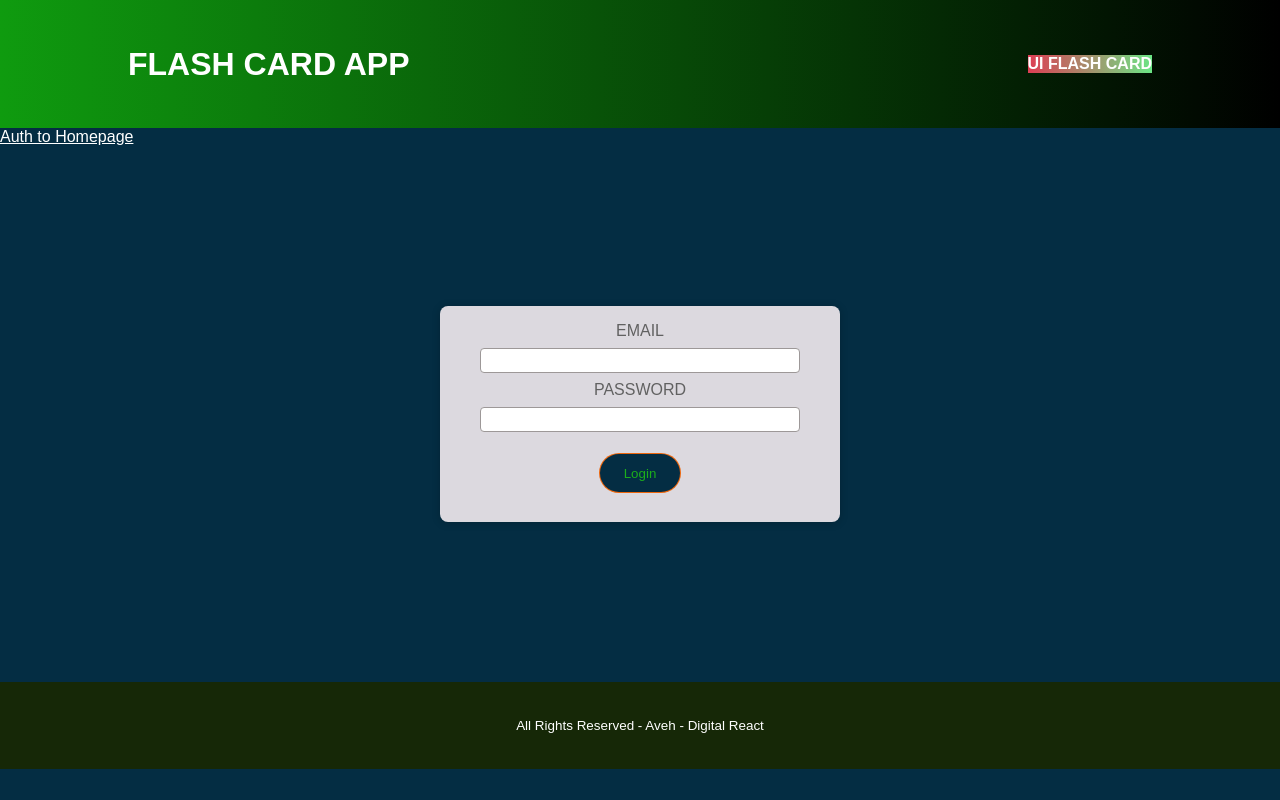
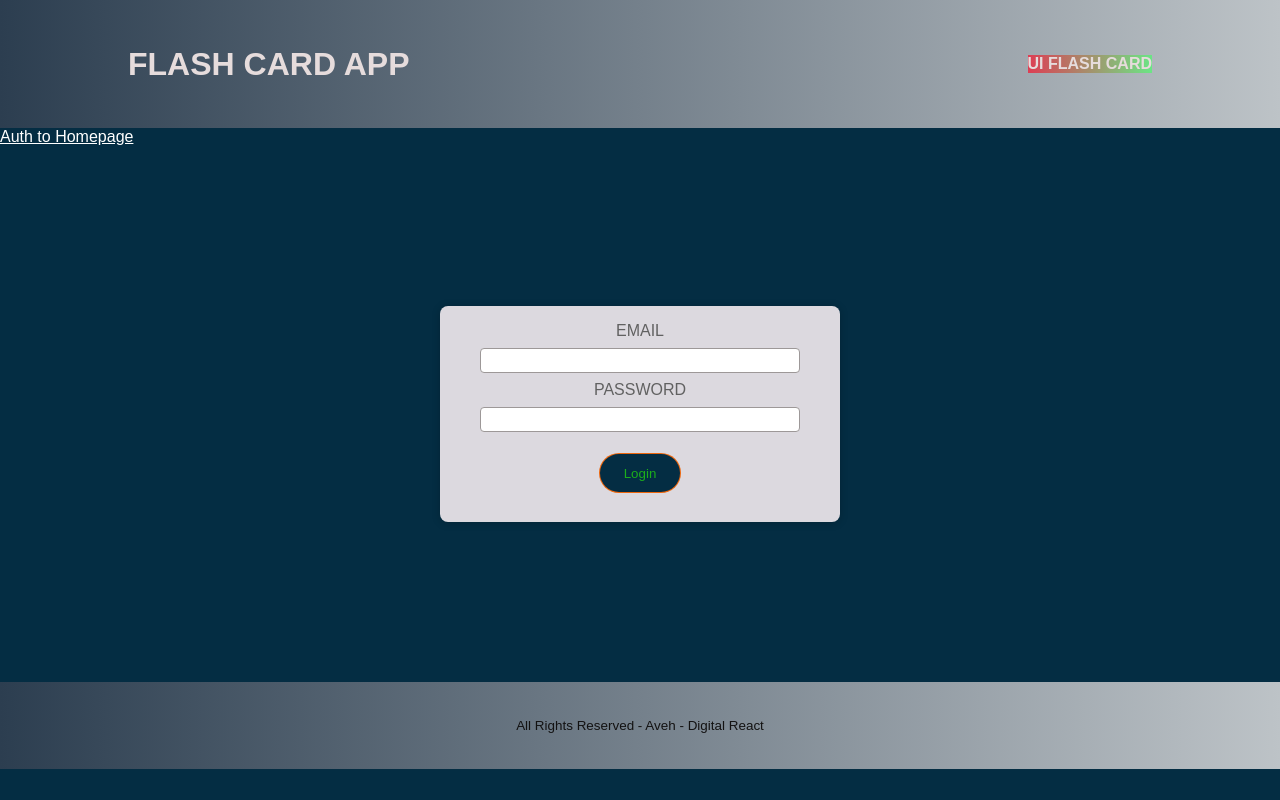
Before and after one commit to Av-code80/Flash-Card-App-React, a React (Create React App) app: page / in a window 1280 px wide. Built offline with nearby package versions, Linux system fonts and the light colour scheme.

Commit message:
DeletOptimisationCode

```diff
--- a/src/components/Details/Details.js
+++ b/src/components/Details/Details.js
@@ -59,8 +59,7 @@ const Details = (props) => {
       setEditCardStatus(true);
       setQuestionInput(currentQuestion);
       setAnswerInput(currentAnswer);
-      setCurrentCard(-1)
-     console.log(currentId, currentAnswer, currentQuestion);
+     //console.log(currentId, currentAnswer, currentQuestion, '***');
     }
 
   const handlerShowCard = (showId) => {
@@ -69,8 +68,9 @@ const Details = (props) => {
   };
 
       useEffect(() => {
-        const card = _.mapKeys(category["cards"], "id")[currentCardID]
-        setCurrentCard(card)
+        const card = _.mapKeys(category["cards"], "id")[currentCardID];
+        console.log(_.mapKeys(category["cards"], "id")[currentCardID]);
+        setCurrentCard(card);
       }, [category, currentCardID])
 
     const handlerOnSubmitCard = (event) => {
@@ -103,7 +103,7 @@ const Details = (props) => {
   if (!category.hasOwnProperty("name")) {
     return <div className={classes.categoryHasOwnProperty}>Loading...</div>;
   }
-  console.log(Object.hasOwnProperty(category, "name")); // writable
+  //console.log(Object.hasOwnProperty(category, "name")); // writable
 
   return (
     <>
--- a/src/components/Header/HeaderLogout.module.css
+++ b/src/components/Header/HeaderLogout.module.css
@@ -4,11 +4,10 @@
   display: flex;
   justify-content: space-between;
   align-items: center;
- background: #000000;  /* fallback for old browsers */
-background: -webkit-linear-gradient(to right, #0f9b0f, #000000);  /* Chrome 10-25, Safari 5.1-6 */
-background: linear-gradient(to right, #0f9b0f, #000000); /* W3C, IE 10+/ Edge, Firefox 16+, Chrome 26+, Opera 12+, Safari 7+ */
-
-  color: white;
+background: #bdc3c7;  /* fallback for old browsers */
+background: -webkit-linear-gradient(to right, #2c3e50, #bdc3c7);  /* Chrome 10-25, Safari 5.1-6 */
+background: linear-gradient(to right, #2c3e50, #bdc3c7); /* W3C, IE 10+/ Edge, Firefox 16+, Chrome 26+, Opera 12+, Safari 7+ */
+  color: rgb(230, 220, 220);
   padding: 0 10%;
 }
 
@@ -50,9 +49,17 @@ background: linear-gradient(to right, #0f9b0f, #000000); /* W3C, IE 10+/ Edge, F
   border-color: #e6a5c3;
 }
 
-.flashcardHeader{
+.flashcardHeader {
   font-weight: bolder;
-background: #dd3e54;  /* fallback for old browsers */
-background: -webkit-linear-gradient(to left, #6be585, #dd3e54);  /* Chrome 10-25, Safari 5.1-6 */
-background: linear-gradient(to left, #6be585, #dd3e54); /* W3C, IE 10+/ Edge, Firefox 16+, Chrome 26+, Opera 12+, Safari 7+ */
+  background: #dd3e54; /* fallback for old browsers */
+  background: -webkit-linear-gradient(
+    to left,
+    #6be585,
+    #dd3e54
+  ); /* Chrome 10-25, Safari 5.1-6 */
+  background: linear-gradient(
+    to left,
+    #6be585,
+    #dd3e54
+  ); /* W3C, IE 10+/ Edge, Firefox 16+, Chrome 26+, Opera 12+, Safari 7+ */
 }
--- a/src/components/footer/Footer.module.css
+++ b/src/components/footer/Footer.module.css
@@ -1,6 +1,8 @@
 .footerButton{
-  background-color:rgba(24, 40, 3, 0.92);
-  color: #ffffff;
+  background: #bdc3c7;  /* fallback for old browsers */
+background: -webkit-linear-gradient(to right, #2c3e50, #bdc3c7);  /* Chrome 10-25, Safari 5.1-6 */
+background: linear-gradient(to right, #2c3e50, #bdc3c7); /* W3C, IE 10+/ Edge, Firefox 16+, Chrome 26+, Opera 12+, Safari 7+ */
+  color: rgb(19, 18, 18);
   padding: 2em;
   text-align: center;
   font-size: .7em;
```
